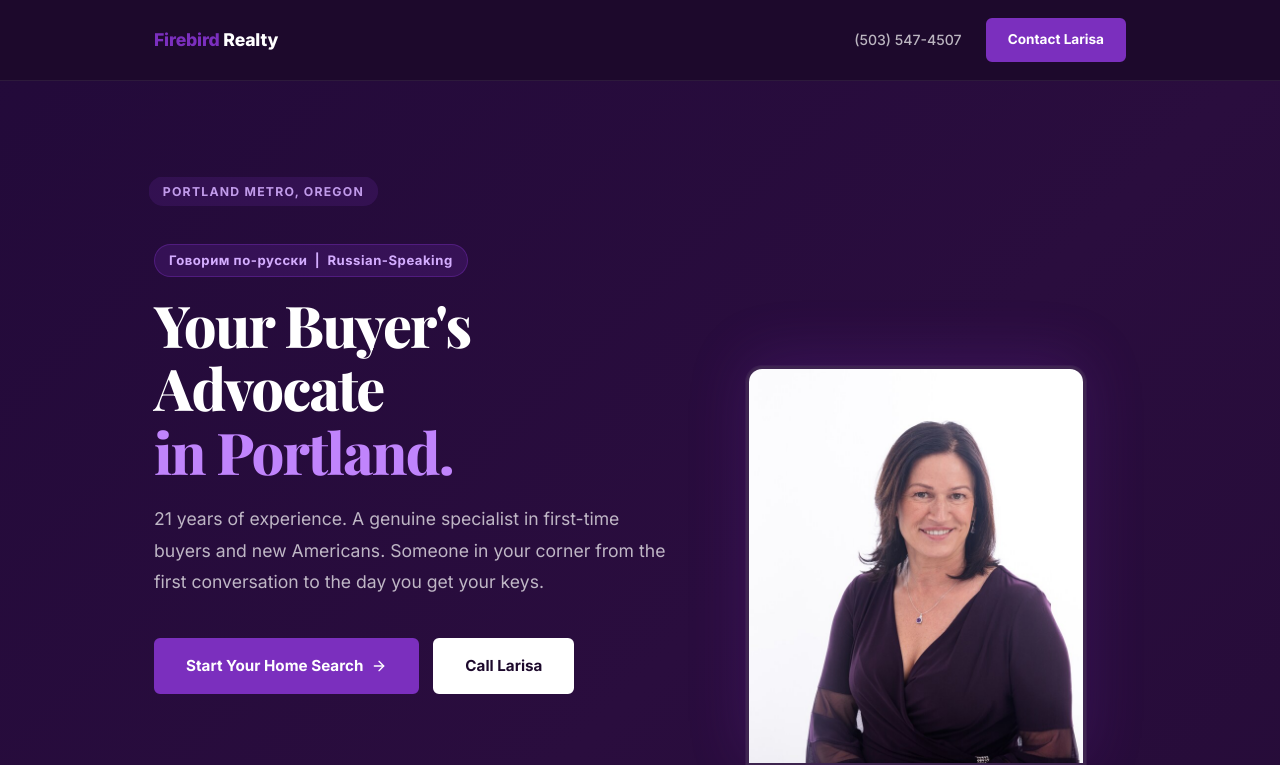
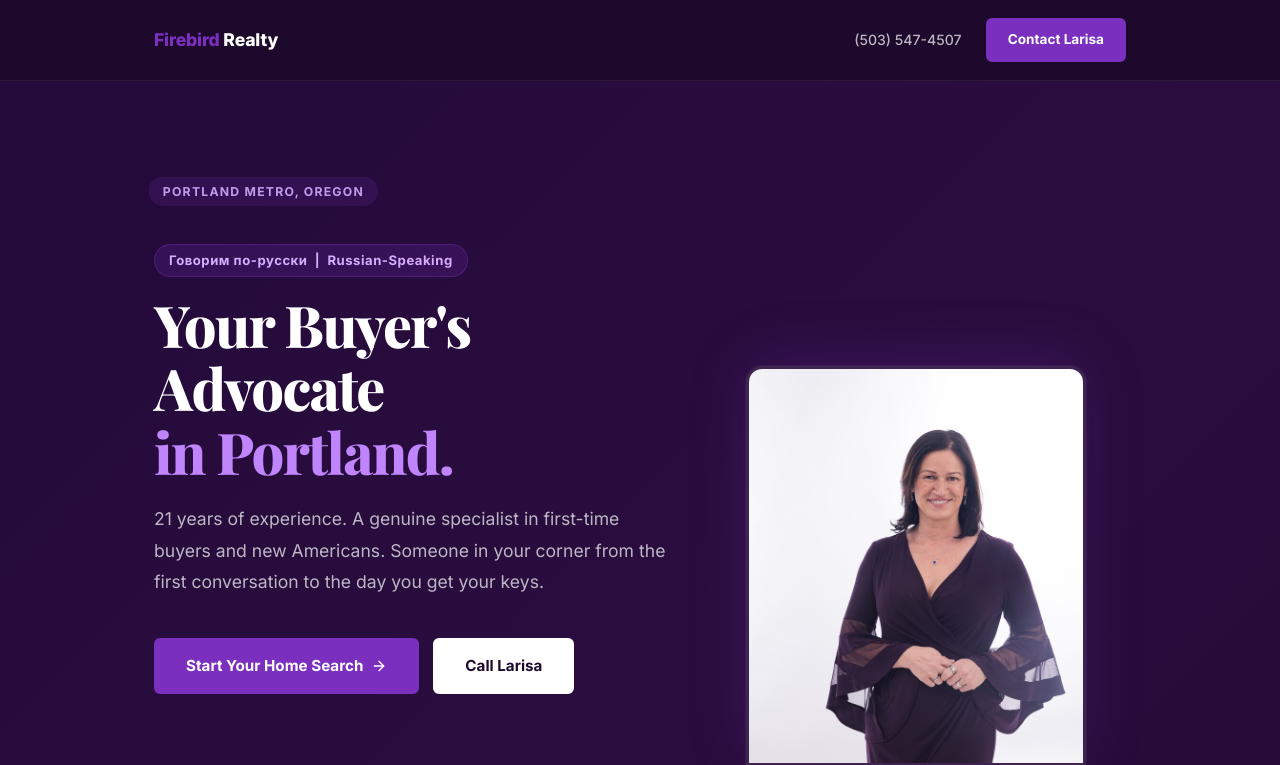
Before and after one commit to AppStudioPros/firebird-realty-website, a Next.js app: page / in a window 1280 px wide. Shown: the top 765 px of the page. Built offline with nearby package versions, Linux system fonts and the light colour scheme; a web font is replaced by a local one.

Commit message:
Hero: swap to full-length portrait (purple dress, white bg)

```diff
--- a/app/page.tsx
+++ b/app/page.tsx
@@ -109,7 +109,7 @@ export default function Page() {
                     boxShadow: "0 -8px 60px rgba(123,47,190,0.2), 0 0 0 1px rgba(255,255,255,0.05)",
                   }}>
                     <Image
-                      src="/larisa-headshot.jpg"
+                      src="/larisa-full.jpg"
                       alt="Larisa Seibel — Portland Buyer's Agent, Firebird Realty"
                       width={340} height={400}
                       style={{ objectFit: "cover", objectPosition: "top center", width: "100%", height: "100%" }}
```
